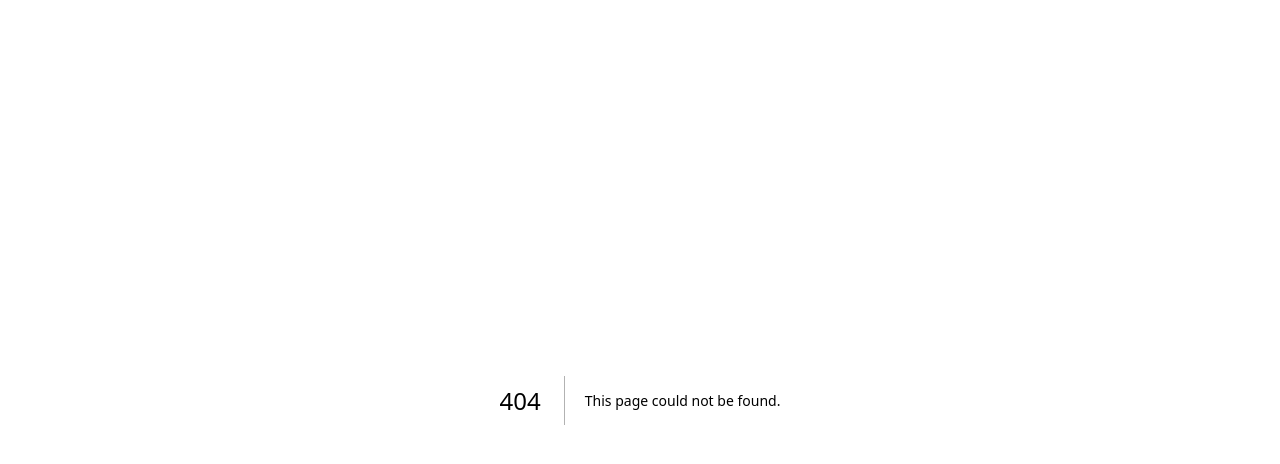
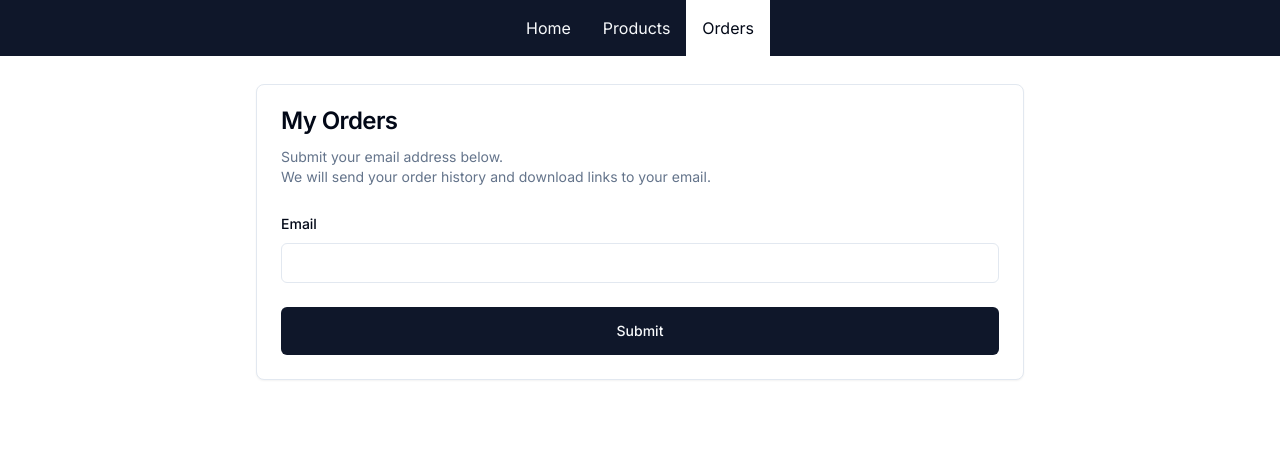
Before and after one commit to niklonberg/next-js-ecommerce-mvp, a Next.js app: page /orders in a window 1280 px wide. Before the commit this address had no page. Shown: the top 464 px of the page. Built offline with nearby package versions, Linux system fonts and the light colour scheme.

Commit message:
add MyOrdersPage

```diff
--- /dev/null
+++ b/src/app/(customerFacing)/orders/page.tsx
@@ -0,0 +1,49 @@
+"use client";
+
+import { Button } from "@/components/ui/button";
+import {
+  Card,
+  CardContent,
+  CardDescription,
+  CardFooter,
+  CardHeader,
+  CardTitle,
+} from "@/components/ui/card";
+import { Input } from "@/components/ui/input";
+import { Label } from "@/components/ui/label";
+import { useFormState, useFormStatus } from "react-dom";
+
+export default function MyOrdersPage() {
+  return (
+    <form className="max-w-3xl mx-auto">
+      <Card>
+        <CardHeader>
+          <CardTitle className="mb-2">My Orders</CardTitle>
+          <CardDescription>
+            Submit your email address below. <br />
+            We will send your order history and download links to your email.
+          </CardDescription>
+        </CardHeader>
+        <CardContent>
+          <div className="space-y-2">
+            <Label htmlFor="email">Email</Label>
+            <Input type="email" required name="email" id="email"></Input>
+          </div>
+        </CardContent>
+        <CardFooter>
+          <SubmitButton />
+        </CardFooter>
+      </Card>
+    </form>
+  );
+}
+
+function SubmitButton() {
+  const { pending } = useFormStatus();
+
+  return (
+    <Button className="w-full py-6" size="lg" disabled={pending} type="submit">
+      {pending ? "Submitting..." : "Submit"}
+    </Button>
+  );
+}
```
